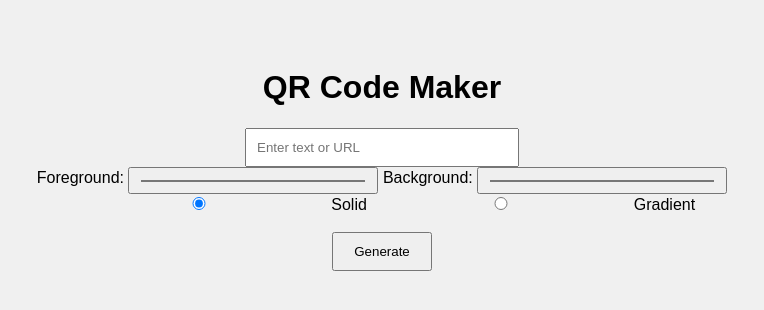
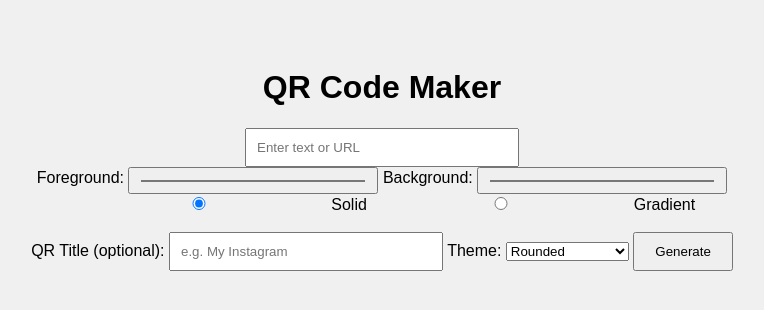
Before and after one commit to yamen1995/qr_code_maker, a Flask app: page / in a window 1280 px wide. Shown: the top 310 px of the page, without its empty margins (258-1022 px from the left). Run offline with Flask 3, Linux system fonts and the light colour scheme.

Commit message:
Add title and styles

```diff
--- a/app.py
+++ b/app.py
@@ -1,11 +1,19 @@
 from flask import Flask, render_template, request, send_file
 import qrcode
 from qrcode.image.styledpil import StyledPilImage
-from qrcode.image.styles.moduledrawers import RoundedModuleDrawer
-from qrcode.image.styles.colormasks import RadialGradiantColorMask, SolidFillColorMask
+from qrcode.image.styles.moduledrawers import (
+    RoundedModuleDrawer, GappedSquareModuleDrawer,
+    HorizontalBarsDrawer, VerticalBarsDrawer, CircleModuleDrawer
+)
+from qrcode.image.styles.colormasks import (
+    SolidFillColorMask, RadialGradiantColorMask
+)
+from PIL import Image, ImageDraw, ImageFont
+from pathlib import Path
 import io
 
 app = Flask(__name__)
+
 def hex_to_rgb(hex_color):
     hex_color = hex_color.lstrip('#')
     return tuple(int(hex_color[i:i+2], 16) for i in (0, 2, 4))
@@ -17,40 +25,60 @@ def index():
 @app.route('/generate', methods=['POST'])
 def generate_qr():
     data = request.form['qrdata']
+    fg_color = hex_to_rgb(request.form.get('fg', '#000000'))
+    bg_color = hex_to_rgb(request.form.get('bg', '#ffffff'))
     color_type = request.form.get('colortype', 'solid')
-    fg_hex = request.form.get('fg', '#000000')
-    bg_hex = request.form.get('bg', '#ffffff')
-    fg_color = hex_to_rgb(fg_hex)
-    bg_color = hex_to_rgb(bg_hex)
+    theme = request.form.get('theme', 'rounded')
+    title_text = request.form.get('title', '').strip()
 
-    # Choose color mask
+    # Color mask
     if color_type == 'gradient':
         color_mask = RadialGradiantColorMask(center_color=fg_color, edge_color=bg_color)
     else:
         color_mask = SolidFillColorMask(front_color=fg_color, back_color=bg_color)
 
-    # Build QR code
+    # Module drawer (theme)
+    drawer_map = {
+        'rounded': RoundedModuleDrawer(),
+        'gapped': GappedSquareModuleDrawer(),
+        'horizontal': HorizontalBarsDrawer(),
+        'vertical': VerticalBarsDrawer(),
+        'circle': CircleModuleDrawer()
+    }
+    module_drawer = drawer_map.get(theme, RoundedModuleDrawer())
+
+    # Generate QR image
     qr = qrcode.QRCode(box_size=10, border=4)
     qr.add_data(data)
     qr.make(fit=True)
+    qr_img = qr.make_image(
+        image_factory=StyledPilImage,
+        module_drawer=module_drawer,
+        color_mask=color_mask
+    ).convert("RGB")
 
-    img = qr.make_image(
-        image_factory=StyledPilImage,
-        module_drawer=RoundedModuleDrawer(),
-        color_mask=color_mask
-    )
+    # Add title if provided
+    if title_text:
+        font_path = str(Path("C:/Windows/Fonts/arial.ttf"))  # Make sure this path exists
+        font = ImageFont.truetype(font_path, size=28)
+        dummy_img = Image.new("RGB", (1, 1))
+        dummy_draw = ImageDraw.Draw(dummy_img)
+        bbox = dummy_draw.textbbox((0, 0), title_text, font=font)
+        text_width = bbox[2] - bbox[0]
+        text_height = bbox[3] - bbox[1]
+        new_width = max(qr_img.width, text_width + 20)
+        new_height = qr_img.height + text_height + 20
 
-    # Save image to a BytesIO buffer as PNG
-    img_buffer = io.BytesIO()
-    img.save(img_buffer, format='PNG')
-    img_buffer.seek(0)
+        new_img = Image.new("RGB", (new_width, new_height), color=bg_color)
+        draw = ImageDraw.Draw(new_img)
+        draw.text(((new_width - text_width) // 2, 10), title_text, fill=fg_color, font=font)
+        new_img.paste(qr_img, ((new_width - qr_img.width) // 2, text_height + 20))
+        qr_img = new_img
 
-    # Return the image as a file
-    return send_file(
-        img_buffer,
-        mimetype='image/png',
-        as_attachment=False,
-        download_name='qr_code.png'
-    )
+    # Return image
+    buffer = io.BytesIO()
+    qr_img.save(buffer, format='PNG')
+    buffer.seek(0)
+    return send_file(buffer, mimetype='image/png', as_attachment=False, download_name='qr_code.png')
 if __name__ == '__main__':
     app.run(debug=True)
--- a/templates/index.html
+++ b/templates/index.html
@@ -15,6 +15,16 @@
   <input type="color" name="bg" value="#ffffff"><br>
   <label><input type="radio" name="colortype" value="solid" checked> Solid</label>
   <label><input type="radio" name="colortype" value="gradient"> Gradient</label><br><br>
+  <label>QR Title (optional):</label>
+<input type="text" name="title" placeholder="e.g. My Instagram" />
+<label>Theme:</label>
+<select name="theme">
+  <option value="rounded">Rounded</option>
+  <option value="gapped">Gapped Squares</option>
+  <option value="horizontal">Horizontal Bars</option>
+  <option value="vertical">Vertical Bars</option>
+  <option value="circle">Circles</option>
+</select>
   <button type="submit">Generate</button>
 </form>
 
```
Also changed, not shown: .gitignore.txt (deleted).
